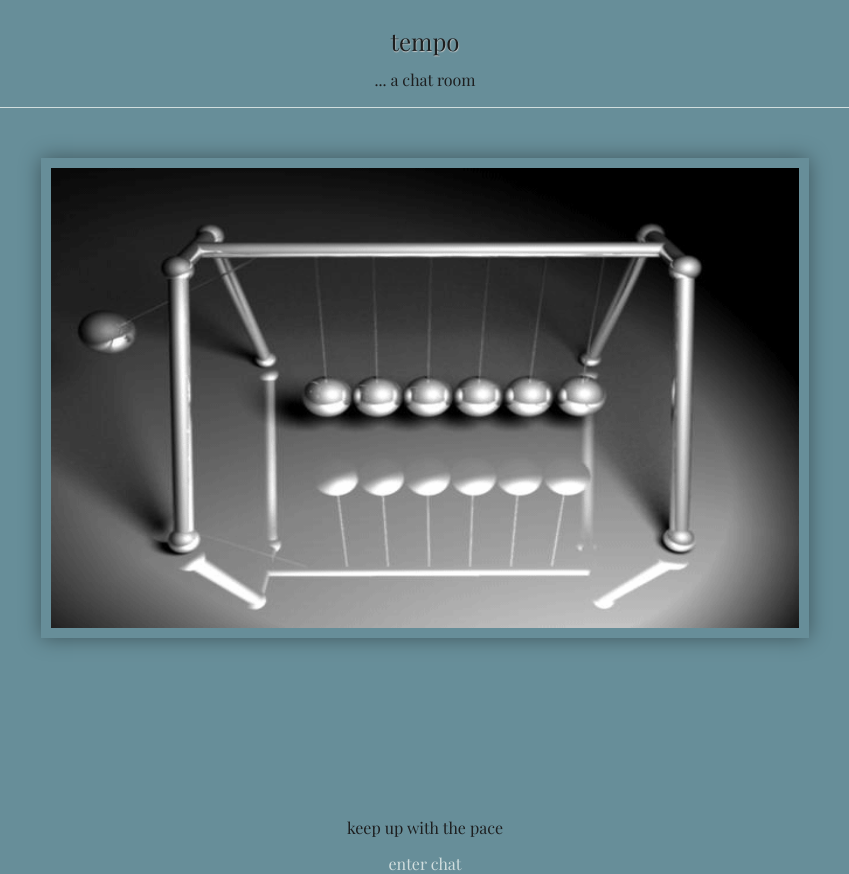
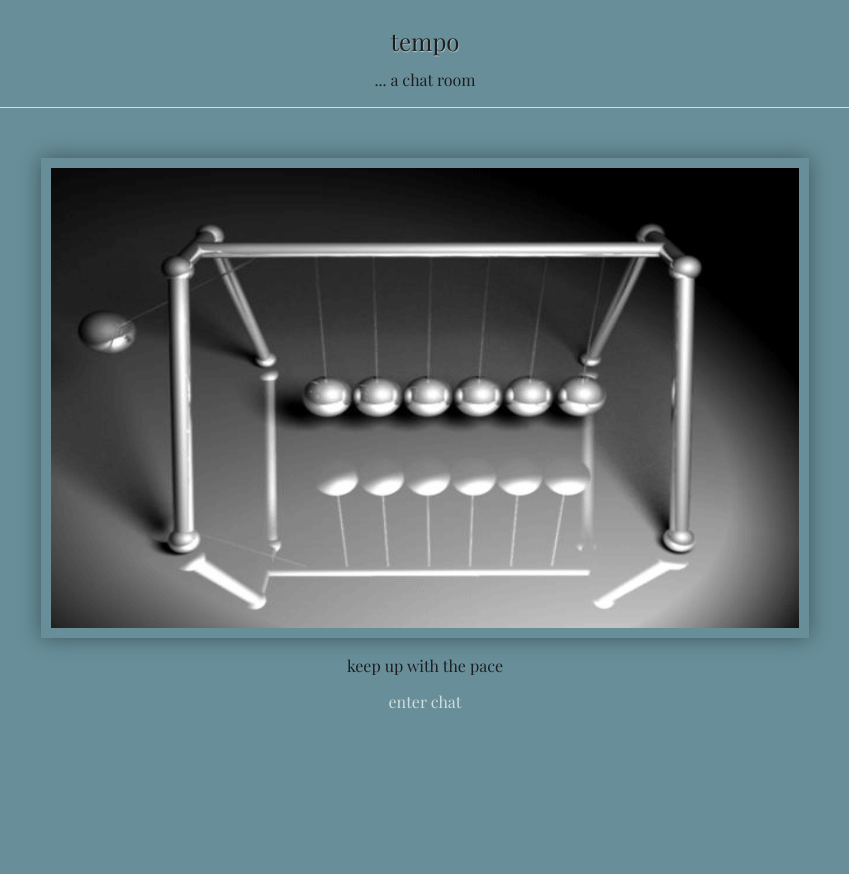
Before and after one commit to danielstclair/St-Cantu-Chat-FE, a plain HTML site: page index.html in a window 1280 px wide. Shown: the whole page, without its empty margins (215-1064 px from the left). After the commit the page ends 800 px from the top, so only its background shows below. Drawn offline with nearby package versions, Linux system fonts and the light colour scheme; no server answers.

Commit message:
fixed bugs on home page

```diff
--- a/index.html
+++ b/index.html
@@ -7,7 +7,7 @@
 			<link rel="stylesheet" type="text/css" href="css/main.css">
 		</head>
 		<body>
-			<div class="wrapper">
+
 				<div class="banner">
 					<h1>tempo</h1>
 					<h2>... a chat room</h2>
@@ -30,10 +30,7 @@
 					</div>
 				</div>
 
-				<!-- <div class="push"></div> -->
-			</div>
 			<div class="foot">
-				<footer>
 					<div class="get-in-box">
 						<h2>keep up with the pace</h2>
 					</div>
@@ -42,7 +39,6 @@
 							enter chat
 						</div>
 					</a>
-				</footer>
 			</div>
 			<script type="text/javascript" src="js/jquery/dist/jquery.min.js"></script>
 			<script type="text/javascript" src="js/underscore/underscore-min.js"></script>
--- a/scss/main.scss
+++ b/scss/main.scss
@@ -14,9 +14,9 @@ body {
 
 .wrapper {
 	min-height: 100%;
-	height: auto !important; /* This line and the next line are not necessary unless you need IE6 support */
+	// height: auto !important;
 	height: 100%;
-	margin: 0 auto; /* the bottom margin is the negative value of the footer's height */
+	// margin: 0 auto;
 }
 
 .banner {
@@ -32,10 +32,7 @@ body {
 		padding-bottom: 1.2em;}
 }
 
-.img-box {
-	min-height: 100px;
-	// background-image: url("img/metronome.gif");
-}
+
 
 .message-box {
 	border: solid 1px rgb(119, 119, 119);
@@ -66,7 +63,7 @@ body {
 
 #slideshow {
 	// background-color: #1F1E1C;
-	margin: 50px auto;
+	margin: 50px auto 0;
 	position: relative;
 	// width: 240px;
 	height: 180px;
@@ -96,30 +93,14 @@ body {
 }
 
 .foot {
-
-
-
-	position: relative;
-	bottom: 0;
-	right: 0;
-	left: 0;
-	margin-bottom: 0;
+	margin-bottom: 20px;
 	.get-in-box {
 		padding: 20px 0;
-		// float: left;
-
-		// position: relative;
-		// padding-left:
 	}
 	.get-in-button {
 		background-color: #1D1E1F;
 		border-top: solid 1px #D1DEDE;
 		color: rgb(199, 199, 199);
-		// float: right;
-		// text-align: right;
-		// width: 25%;
-		// position:relative;
-		// right: -50px;
 	}
 	#submit {
 		text-decoration: none;
```
Also changed, not shown: css/main.css, 1 other file.
